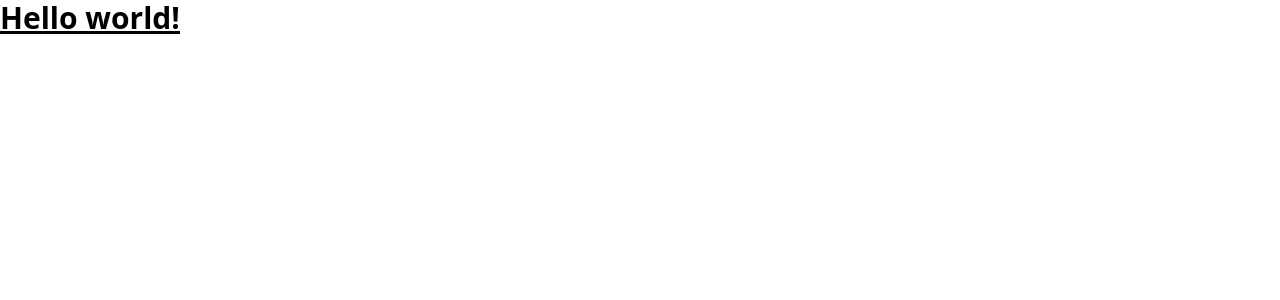
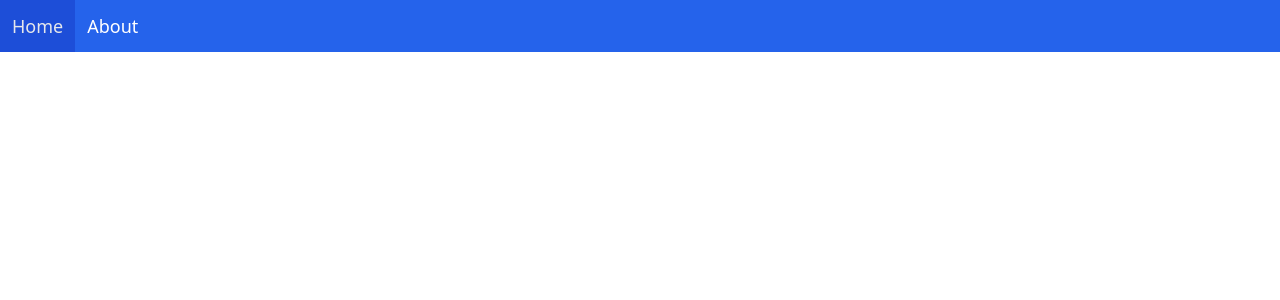
Before and after one commit to gerdusx/code-arena-reports, a Next.js app: page / in a window 1280 px wide. Shown: the top 300 px of the page. Built offline with nearby package versions, Linux system fonts and the light colour scheme.

Commit message:
Top navbar

```diff
--- /dev/null
+++ b/components/TopNavBar.tsx
@@ -0,0 +1,14 @@
+import React from 'react';
+
+export const TopNavBar = () => {
+	return (
+		<div className="flex flex-row text-lg bg-blue-600 text-white">
+			<div className="hover:text-gray-200 hover:bg-blue-700 hover:cursor-pointer p-3">
+				Home
+			</div>
+			<div className="hover:text-gray-200 hover:bg-blue-700 hover:cursor-pointer p-3">
+				About
+			</div>
+		</div>
+	);
+}
--- a/pages/index.tsx
+++ b/pages/index.tsx
@@ -1,4 +1,10 @@
+import { TopNavBar } from "../components/TopNavBar";
 
 export default function Home() {
-  return <h1 className="text-3xl font-bold underline">Hello world!</h1>;
+  return (
+		<div>
+			<TopNavBar />
+		</div>
+  );
+
 }
```
